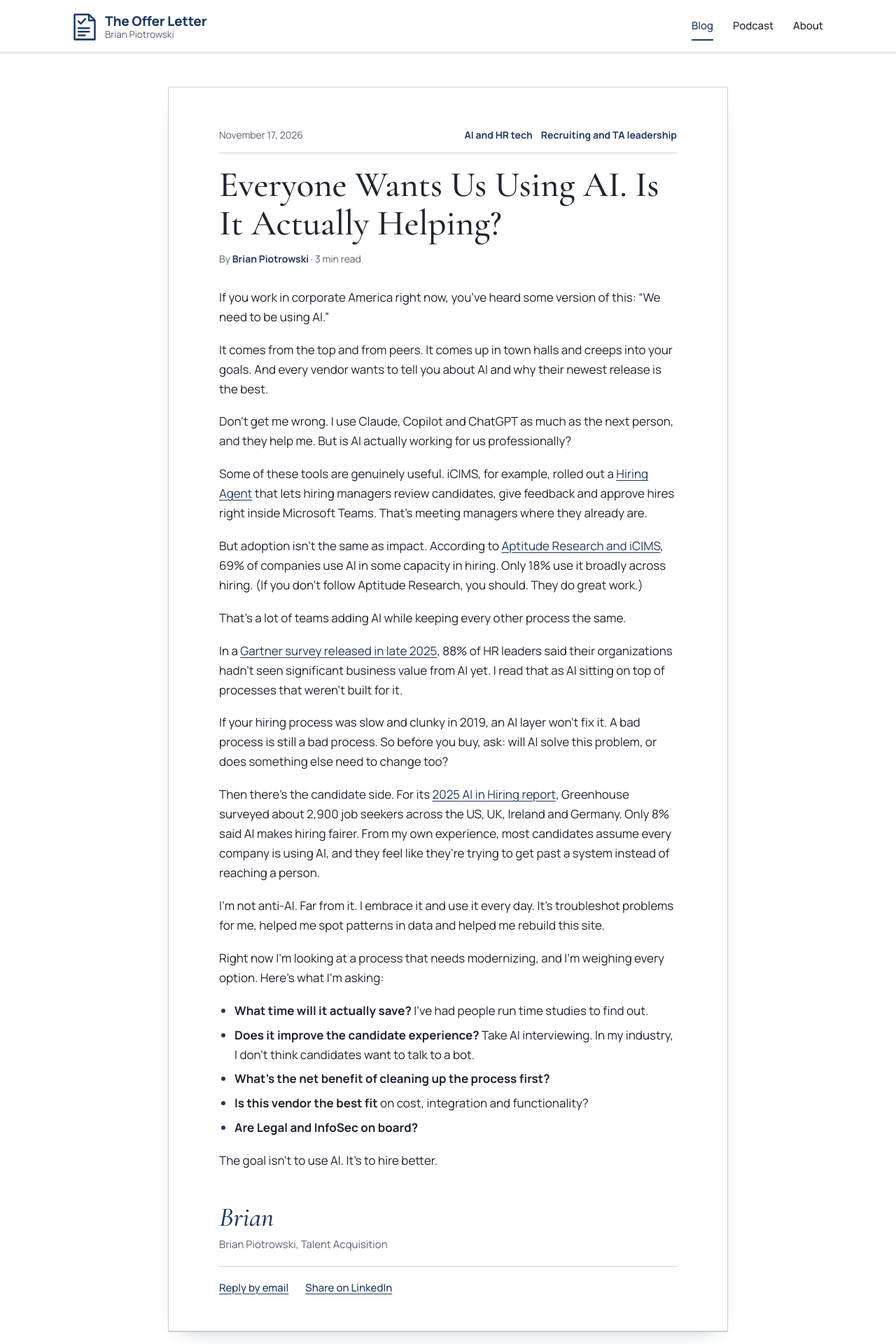
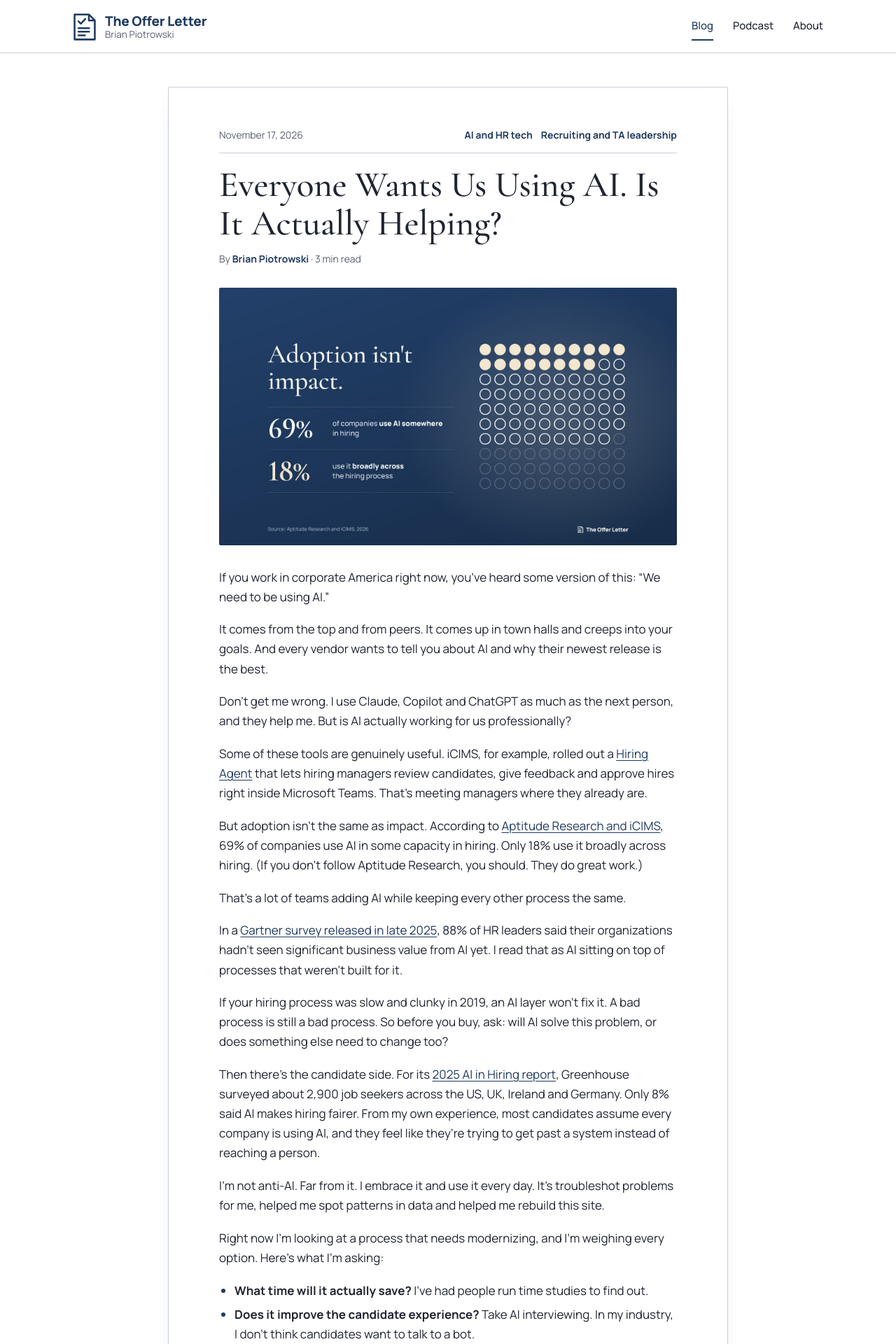
Before and after one commit to piotrowskibrian-cmd/BP_Professional_Blog, a Jekyll site: the page built from _posts/2026-11-17-everyone-wants-us-using-ai-is-it-actually-helping.md, in a window 1280 px wide. Shown: the top 1920 px of the page at 70% size. Built offline with Jekyll 4.4.1, drawn with Linux system fonts in a browser that asks for light colours.

Commit message:
Add stat graphic to Nov 17 post
Co-Authored-By: Claude Opus 5.5 <noreply@anthropic.com>
Claude-Session: https://claude.ai/code/session_01CjYh9Qpc1hu3ardnuQJ2pM

```diff
--- a/_posts/2026-11-17-everyone-wants-us-using-ai-is-it-actually-helping.md
+++ b/_posts/2026-11-17-everyone-wants-us-using-ai-is-it-actually-helping.md
@@ -2,6 +2,7 @@
 title: "Everyone Wants Us Using AI. Is It Actually Helping?"
 date: 2026-11-17 06:00:00 -0600
 description: "If you work in corporate America right now, you’ve heard some version of this: “We need to be using AI.” But is it actually working for us?"
+image: "/assets/images/blog/everyone-wants-us-using-ai-is-it-actually-helping/01.jpg"
 topics: [ai, leadership]
 ---
 
```
Also changed, not shown: assets/images/blog/everyone-wants-us-using-ai-is-it-actually-helping/01.jpg (added).
